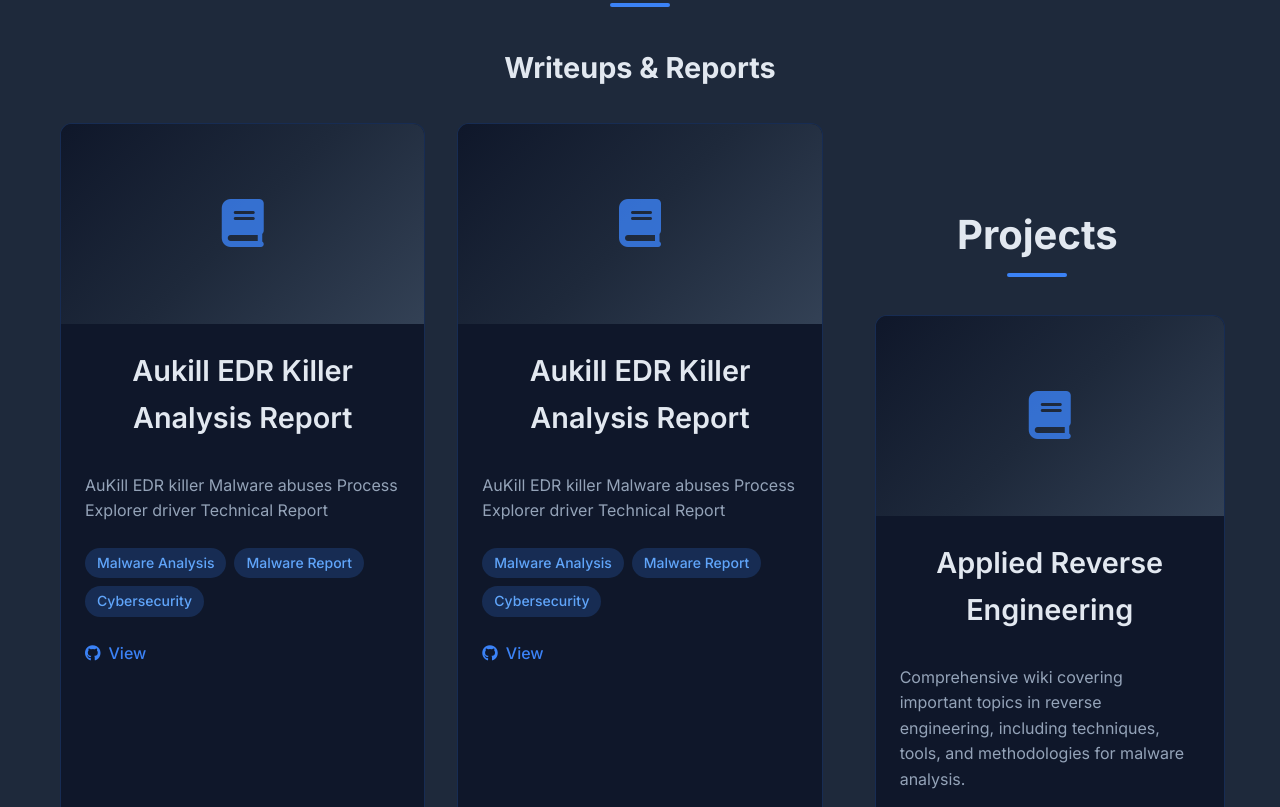
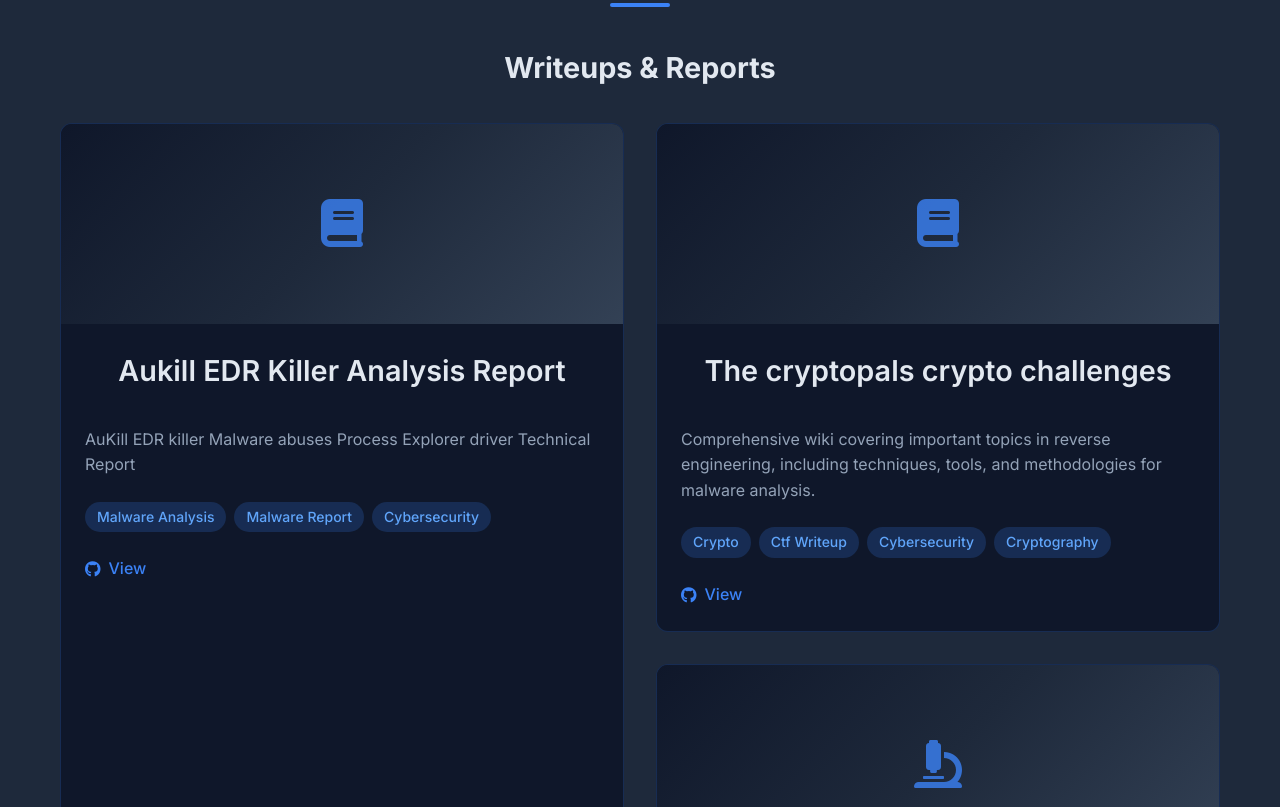
Before and after one commit to SalahEldinFikri/portfolio, a website: page index.html in a window 1280 px wide. Shown: the part 1990-2797 px from the top of the page. Drawn offline with Linux system fonts and the light colour scheme.

Commit message:
Update index.html

```diff
--- a/index.html
+++ b/index.html
@@ -102,31 +102,6 @@
             <h2 class="section-title">Malware Analysis & Research</h2>
             <div class="projects-showcase">
                     <h3>Writeups & Reports</h3>
-                      <div class="projects-grid">
-                        <div class="project-card">
-                            <div class="project-image">
-                                <div class="project-placeholder">
-                                    <i class="fas fa-book"></i>
-                                </div>
-                            </div>
-                            <div class="project-content">
-                                <h3>Aukill EDR Killer Analysis Report</h3>
-                                <p>AuKill EDR killer Malware abuses Process Explorer driver Technical Report</p>
-                                <div class="project-tech">
-                                    <span>Malware Analysis</span>
-                                    <span>Malware Report</span>
-                                    <span>Cybersecurity</span>
-
-                                </div>
-                                <div class="project-links">
-                                    <a href="    https://drive.google.com/file/d/1nhI2dmExt4zH8vrBCF9Ji4NzF48gD5sE/view?usp=drive_link" class="project-link" target="_blank">
-                                        <i class="fab fa-github"></i>
-                                        View
-                                    </a>
-                                </div>
-                            </div>
-                        </div>
-
                           <div class="projects-grid">
                         <div class="project-card">
                             <div class="project-image">
@@ -227,7 +202,7 @@
 
 
 
-        <section id="malware" class="Projects">
+        <section id="projects" class="Projects">
         <div class="container">
             <h2 class="section-title">Projects</h2>
             <div class="projects-showcase">
```
